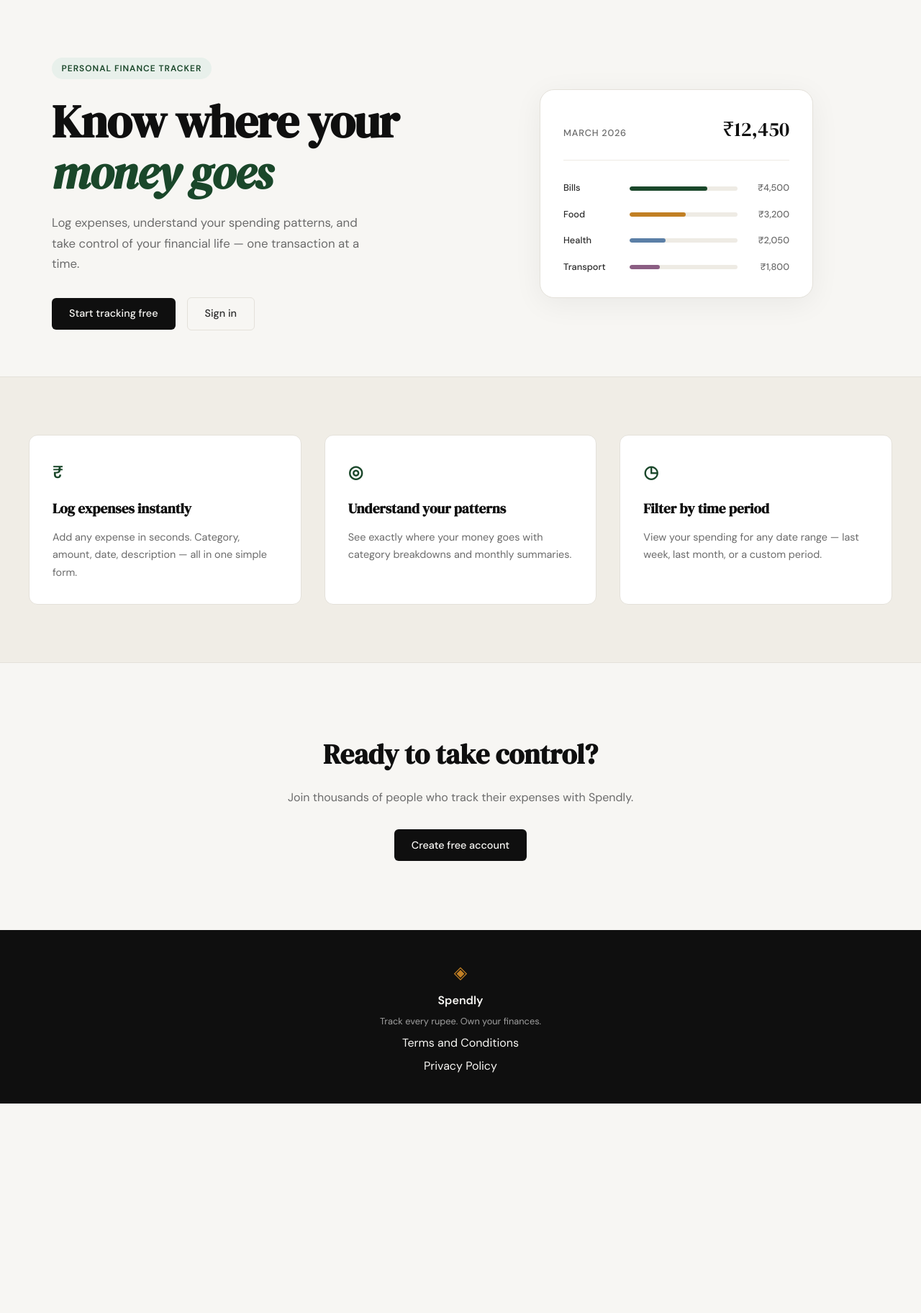
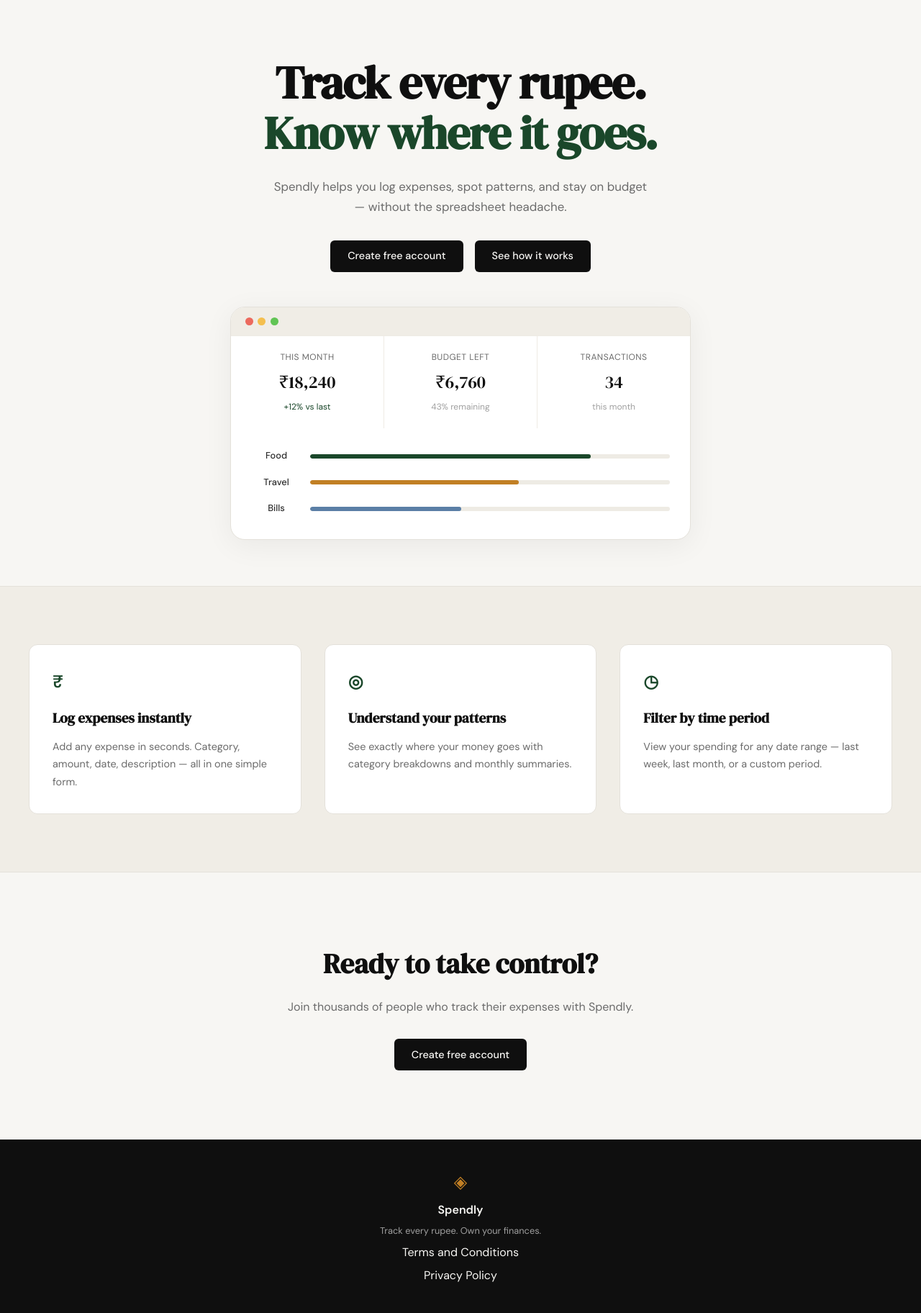
Before and after one commit to AhsanKabir1/spendly, a Flask app: page / in a window 1280 px wide. Shown: the part 61-1885 px from the top of the page at 72% size. Before the commit the page ends 1594 px from the top, so only its background shows below. Run offline with Flask 3, Linux system fonts and the light colour scheme.

Commit message:
landing: redesign hero section to match mockup

```diff
--- /dev/null
+++ b/static/css/landing.css
@@ -0,0 +1,125 @@
+/* ------------------------------------------------------------------ */
+/* Hero (landing page only — overrides base hero rules in style.css)  */
+/* ------------------------------------------------------------------ */
+
+.hero {
+    grid-template-columns: 1fr;
+    text-align: center;
+    padding: 5rem 2rem 4rem;
+    gap: 3rem;
+}
+
+.hero-inner {
+    max-width: 640px;
+    margin: 0 auto;
+}
+
+.hero-title {
+    font-weight: 700;
+    margin-bottom: 1.5rem;
+}
+
+.hero-title-accent {
+    display: block;
+    color: var(--accent);
+    font-style: normal;
+}
+
+.hero-subtitle {
+    max-width: 520px;
+    margin: 0 auto 2rem;
+}
+
+.hero-actions {
+    justify-content: center;
+}
+
+.hero-visual {
+    justify-content: center;
+}
+
+/* ------------------------------------------------------------------ */
+/* Mock card                                                           */
+/* ------------------------------------------------------------------ */
+
+.mock-card {
+    max-width: 640px;
+    padding: 0;
+    overflow: hidden;
+}
+
+.mock-card-titlebar {
+    display: flex;
+    gap: 0.4rem;
+    padding: 0.9rem 1.25rem;
+    background: var(--paper-warm);
+    border-bottom: 1px solid var(--border-soft);
+}
+
+.mock-dot {
+    width: 11px;
+    height: 11px;
+    border-radius: 50%;
+}
+
+.mock-dot-red { background: #ec6a5e; }
+.mock-dot-yellow { background: #f4bf4f; }
+.mock-dot-green { background: #61c454; }
+
+.mock-stats {
+    display: grid;
+    grid-template-columns: repeat(3, 1fr);
+    gap: 1px;
+    background: var(--border-soft);
+}
+
+.mock-stat {
+    background: var(--paper-card);
+    padding: 1.25rem 1rem;
+    display: flex;
+    flex-direction: column;
+    gap: 0.35rem;
+    text-align: center;
+}
+
+.mock-stat-label {
+    font-size: 0.75rem;
+    color: var(--ink-muted);
+    text-transform: uppercase;
+    letter-spacing: 0.04em;
+}
+
+.mock-stat-value {
+    font-family: var(--font-display);
+    font-size: 1.5rem;
+    color: var(--ink);
+}
+
+.mock-stat-change {
+    font-size: 0.75rem;
+    color: var(--ink-faint);
+}
+
+.mock-stat-change-up { color: var(--accent); }
+.mock-stat-change-muted { color: var(--ink-faint); }
+
+.mock-bars {
+    padding: 1.75rem 1.75rem 2rem;
+    gap: 1rem;
+}
+
+.mock-bar-row {
+    grid-template-columns: 70px 1fr;
+}
+
+/* ------------------------------------------------------------------ */
+/* Responsive                                                          */
+/* ------------------------------------------------------------------ */
+
+@media (max-width: 900px) {
+    .hero-visual { display: flex; }
+}
+
+@media (max-width: 600px) {
+    .mock-stats { grid-template-columns: 1fr; }
+}
--- a/templates/landing.html
+++ b/templates/landing.html
@@ -1,60 +1,70 @@
 {% extends "base.html" %}
 
 {% block title %}Spendly — Track Every Rupee{% endblock %}
+
+{% block head %}
+<link rel="stylesheet" href="{{ url_for('static', filename='css/landing.css') }}">
+{% endblock %}
 
 {% block content %}
 
 <section class="hero">
     <div class="hero-inner">
-        <div class="hero-badge">Personal Finance Tracker</div>
         <h1 class="hero-title">
-            Know where your<br>
-            <em>money goes</em>
+            Track every rupee.<br>
+            <span class="hero-title-accent">Know where it goes.</span>
         </h1>
         <p class="hero-subtitle">
-            Log expenses, understand your spending patterns,
-            and take control of your financial life —
-            one transaction at a time.
+            Spendly helps you log expenses, spot patterns, and stay
+            on budget — without the spreadsheet headache.
         </p>
         <div class="hero-actions">
-            <a href="{{ url_for('register') }}" class="btn-primary">Start tracking free</a>
-            <a href="{{ url_for('login') }}" class="btn-ghost">Sign in</a>
+            <a href="{{ url_for('register') }}" class="btn-primary">Create free account</a>
+            <a href="#" class="btn-primary">See how it works</a>
         </div>
     </div>
     <div class="hero-visual">
         <div class="mock-card">
-            <div class="mock-card-header">
-                <span class="mock-label">March 2026</span>
-                <span class="mock-total">₹12,450</span>
+            <div class="mock-card-titlebar">
+                <span class="mock-dot mock-dot-red"></span>
+                <span class="mock-dot mock-dot-yellow"></span>
+                <span class="mock-dot mock-dot-green"></span>
+            </div>
+            <div class="mock-stats">
+                <div class="mock-stat">
+                    <span class="mock-stat-label">This month</span>
+                    <span class="mock-stat-value">₹18,240</span>
+                    <span class="mock-stat-change mock-stat-change-up">+12% vs last</span>
+                </div>
+                <div class="mock-stat">
+                    <span class="mock-stat-label">Budget left</span>
+                    <span class="mock-stat-value">₹6,760</span>
+                    <span class="mock-stat-change">43% remaining</span>
+                </div>
+                <div class="mock-stat">
+                    <span class="mock-stat-label">Transactions</span>
+                    <span class="mock-stat-value">34</span>
+                    <span class="mock-stat-change mock-stat-change-muted">this month</span>
+                </div>
             </div>
             <div class="mock-bars">
                 <div class="mock-bar-row">
+                    <span class="mock-cat">Food</span>
+                    <div class="mock-bar-track">
+                        <div class="mock-bar" style="width: 78%"></div>
+                    </div>
+                </div>
+                <div class="mock-bar-row">
+                    <span class="mock-cat">Travel</span>
+                    <div class="mock-bar-track">
+                        <div class="mock-bar mock-bar-2" style="width: 58%"></div>
+                    </div>
+                </div>
+                <div class="mock-bar-row">
                     <span class="mock-cat">Bills</span>
                     <div class="mock-bar-track">
-                        <div class="mock-bar" style="width: 72%"></div>
+                        <div class="mock-bar mock-bar-3" style="width: 42%"></div>
                     </div>
-                    <span class="mock-amt">₹4,500</span>
-                </div>
-                <div class="mock-bar-row">
-                    <span class="mock-cat">Food</span>
-                    <div class="mock-bar-track">
-                        <div class="mock-bar mock-bar-2" style="width: 52%"></div>
-                    </div>
-                    <span class="mock-amt">₹3,200</span>
-                </div>
-                <div class="mock-bar-row">
-                    <span class="mock-cat">Health</span>
-                    <div class="mock-bar-track">
-                        <div class="mock-bar mock-bar-3" style="width: 33%"></div>
-                    </div>
-                    <span class="mock-amt">₹2,050</span>
-                </div>
-                <div class="mock-bar-row">
-                    <span class="mock-cat">Transport</span>
-                    <div class="mock-bar-track">
-                        <div class="mock-bar mock-bar-4" style="width: 28%"></div>
-                    </div>
-                    <span class="mock-amt">₹1,800</span>
                 </div>
             </div>
         </div>
```
